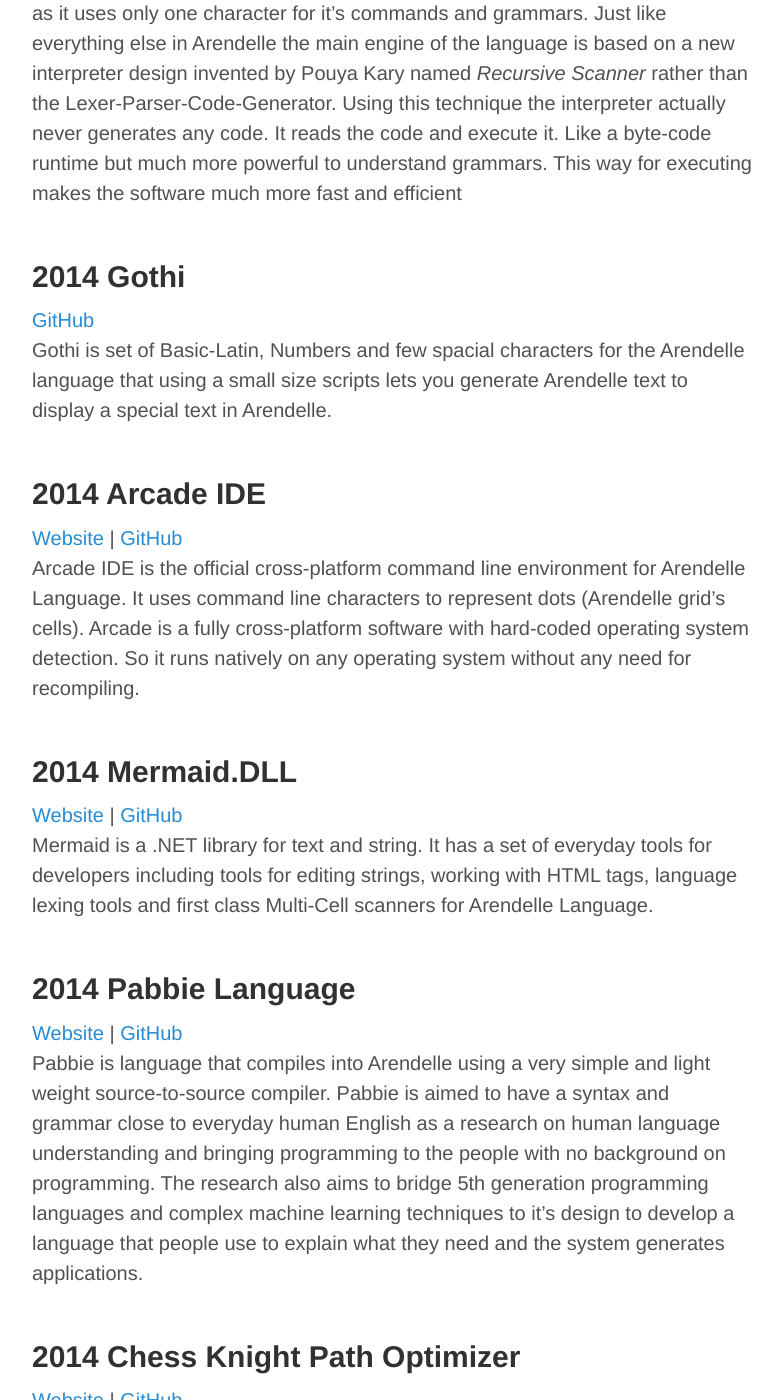
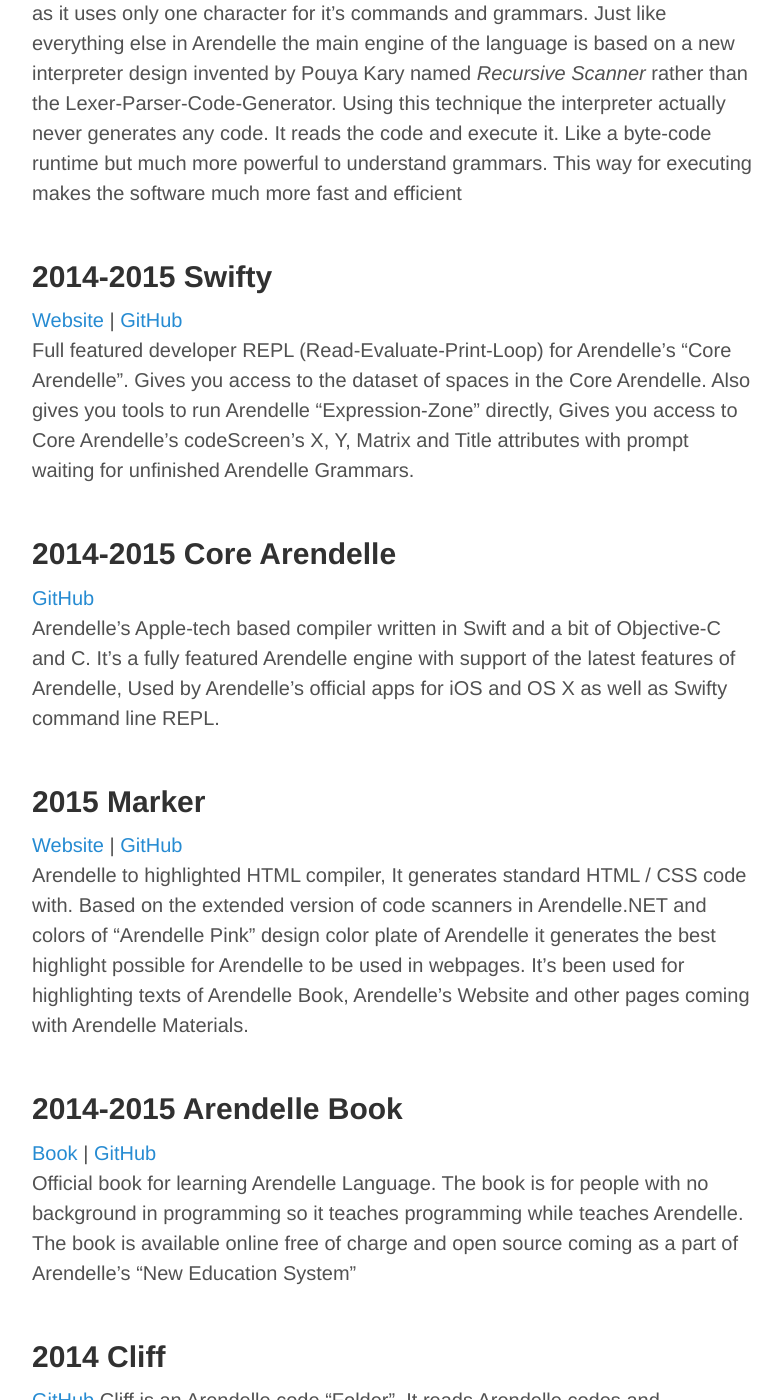
Before and after one commit to pouriaeslamirad/pmkary.github.io, a Jekyll site: the page built from showcase/index.md, in a window 1280 px wide and 1400 px high, scrolled down 371 px. Shown: the whole window, without its empty margins (248-1030 px from the left). Built offline with Jekyll 4.4.1, drawn with Linux system fonts in a browser that asks for light colours; Markdown is read by kramdown in place of the engine named in the settings; some of the changed text lies outside the part shown.

Commit message:
updated showcase

```diff
--- a/showcase/index.md
+++ b/showcase/index.md
@@ -4,21 +4,37 @@
 ---
 
 # Showcase
-## 2014 Arendelle Language
-[Website](http://web.arendelle.org) | [Developer Website](http://developer.arendelle.org) | [GitHub Repositoriess](http://github.com/arendelle) | [Source Code](http://github.com/arendelle/arendelle) <br>
+## 2014-2015 Arendelle Language
+[Website](http://web.arendelle.org) | [Developer Website](http://web.arendelle.org/developer/) | [GitHub Repositoriess](http://github.com/arendelle)<br>
 Arendelle is a domain-specific programming language for creating 16-bit like Pixel art. Arendelle uses a grid system and a pointer for navigating and painting the desired squares of the grid. The grammar behind Arendelle is completely new as it uses only one character for it's commands and grammars. Just like everything else in Arendelle the main engine of the language is based on a new interpreter design invented by Pouya Kary named *Recursive Scanner* rather than the Lexer-Parser-Code-Generator. Using this technique the interpreter actually never generates any code. It reads the code and execute it. Like a byte-code runtime but much more powerful to understand grammars. This way for executing makes the software much more fast and efficient<br><br>
+
+## 2014-2015 Swifty
+[Website](http://web.arendelle.org/developer/swifty) | [GitHub](https://github.com/arendelle/swifty)<br>
+Full featured developer REPL (Read-Evaluate-Print-Loop) for Arendelle's "Core Arendelle". Gives you access to the dataset of spaces in the Core Arendelle. Also gives you tools to run Arendelle "Expression-Zone" directly, Gives you access to Core Arendelle's codeScreen's X, Y, Matrix and Title attributes with prompt waiting for unfinished Arendelle Grammars.<br><br>
+
+## 2014-2015 Core Arendelle
+[GitHub](https://github.com/arendelle/swifty)<br>
+Arendelle's Apple-tech based compiler written in Swift and a bit of Objective-C and C. It's a fully featured Arendelle engine with support of the latest features of Arendelle, Used by Arendelle's official apps for iOS and OS X as well as Swifty command line REPL.<br><br>
+
+## 2015 Marker
+[Website](http://web.arendelle.org/developer/marker) | [GitHub](https://github.com/arendelle/marker)<br>
+Arendelle to highlighted HTML compiler, It generates standard HTML / CSS code with. Based on the extended version of code scanners in Arendelle.NET and colors of "Arendelle Pink" design color plate of Arendelle it generates the best highlight possible for Arendelle to be used in webpages. It's been used for highlighting texts of Arendelle Book, Arendelle's Website and other pages coming with Arendelle Materials.<br><br>
+
+## 2014-2015 Arendelle Book
+[Book](http://web.arendelle.org/book/) | [GitHub](https://github.com/arendelle/book)<br>
+Official book for learning Arendelle Language. The book is for people with no background in programming so it teaches programming while teaches Arendelle. The book is available online free of charge and open source coming as a part of Arendelle's "New Education System"<br><br>
+
+## 2014 Cliff
+[GitHub](https://github.com/arendelle/cliff)
+Cliff is an Arendelle code "Folder". It reads Arendelle codes and generates a folded code, It reads the code and fixes spaces sizes, code line foldings, shapes multi line comments, new lines and so.  To do this it uses the full Lexers and many other parts of Arendelle.NET to fully understand the code and shape it to be a suitable for document and webpages.<br><br>
 
 ## 2014 Gothi
 [GitHub](https://github.com/arendelle/gothi)<br>
 Gothi is set of Basic-Latin, Numbers and few spacial characters for the Arendelle language that using a small size scripts lets you generate Arendelle text to display a special text in Arendelle.<br><br>
 
 ## 2014 Arcade IDE
-[Website](http://developer.arendelle.org/technologies/arcade) | [GitHub](http://github.com/arendelle/arendelle)<br>
+[Website](http://web.arendelle.org/developer/) | [GitHub](http://github.com/arendelle/arendelle)<br>
 Arcade IDE is the official cross-platform command line environment for Arendelle Language. It uses command line characters to represent dots (Arendelle grid's cells). Arcade is a fully cross-platform software with hard-coded operating system detection. So it runs natively on any operating system without any need for recompiling.<br><br>
-
-## 2014 Mermaid.DLL
-[Website](http://developer.arendelle.org/technologies/mermaid) | [GitHub](http://github.com/arendelle/mermaid) <br>
-Mermaid is a .NET library for text and string. It has a set of everyday tools for developers including tools for editing strings, working with HTML tags, language lexing tools and first class Multi-Cell scanners for Arendelle Language.<br><br>
 
 ## 2014 Pabbie Language
 [Website](http://research.arendelle.org/projects/pabbie) | [GitHub](http://github.com/arendelle/pabbie) <br>
```
